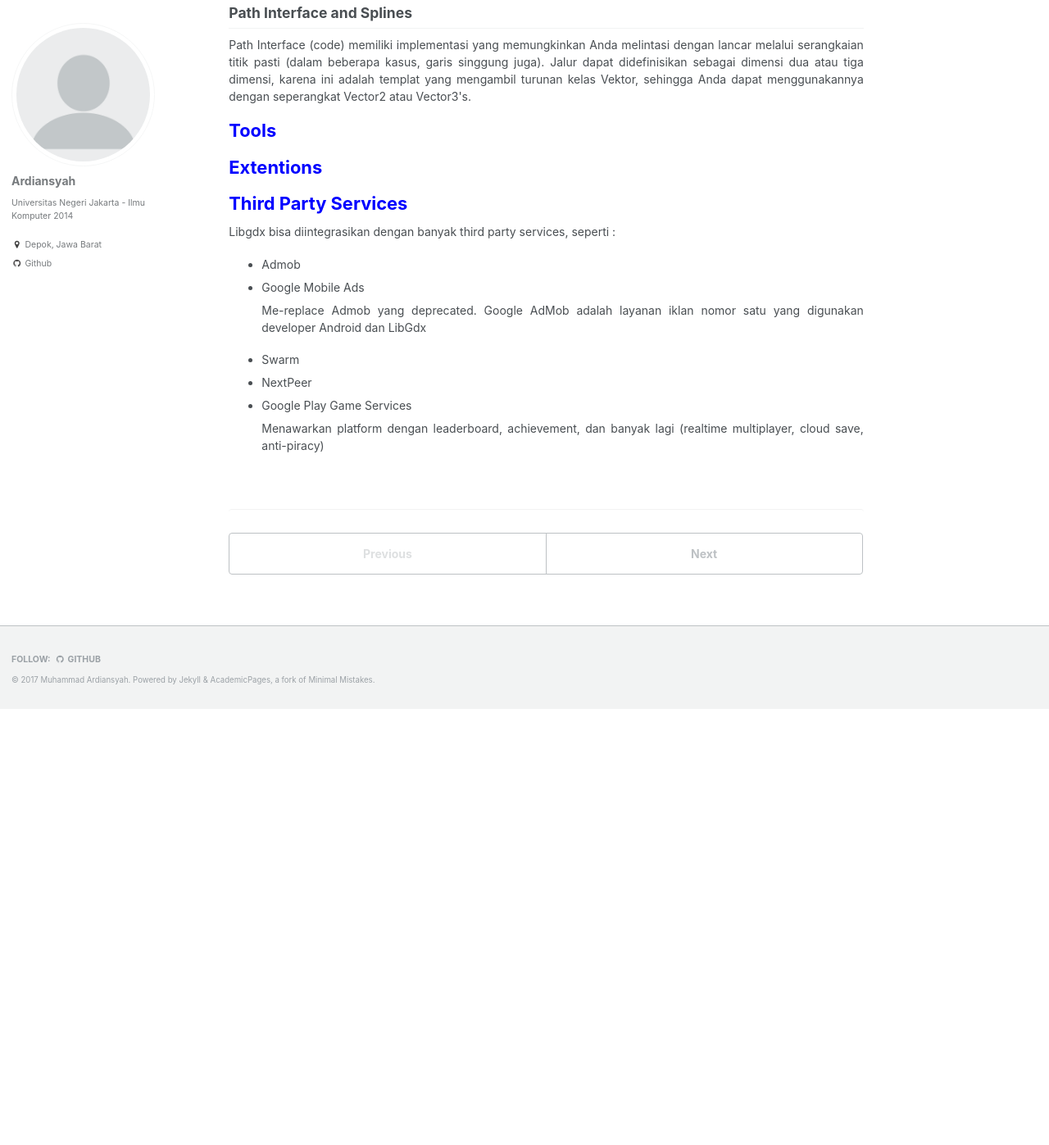
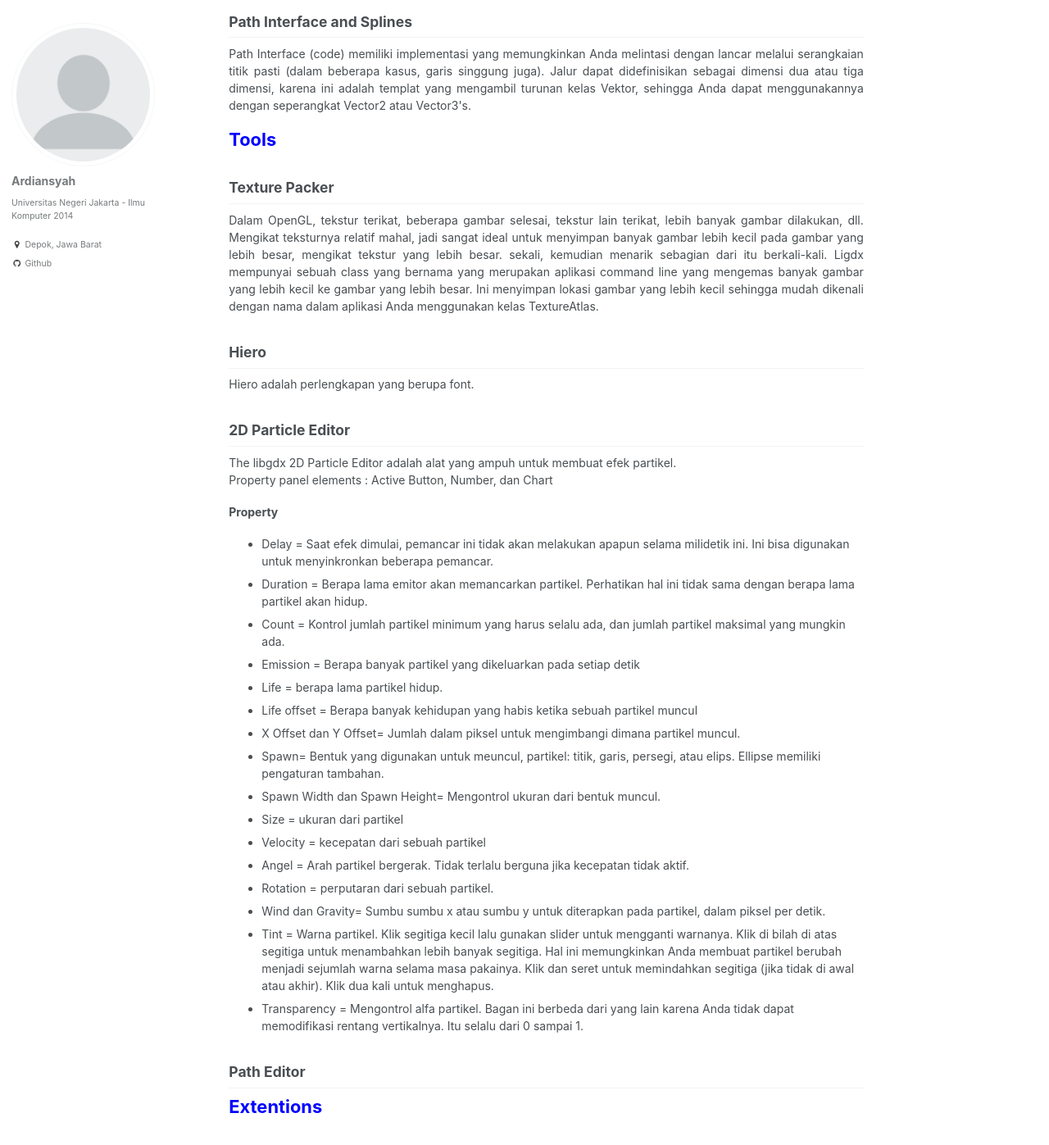
Before and after one commit to ardiansyah97/ardiansyah97.github.io, a Jekyll site: the page built from _blog/review-libgdx-architecture-and-api.md, in a window 1280 px wide and 1400 px high, scrolled down 12963 px. Shown: the top 1397 px of the window at 82% size. Built offline with Jekyll 4.4.1, drawn with Linux system fonts in a browser that asks for light colours; before the commit the page ends 13828 px from its top, so only the background shows below that; some of the changed text lies outside the part shown.

Commit message:
update review libgdx

```diff
--- a/_blog/review-libgdx-architecture-and-api.md
+++ b/_blog/review-libgdx-architecture-and-api.md
@@ -4,8 +4,9 @@ excerpt: "<img style='margin-top:10px;' src='/images/libgdx.png'>"
 collection: blog
 ---
 
+<br>
 <center><img style="margin-top:2%; margin-bottom:2%" src='/images/libgdx.png'></center>
-<br><br>
+<br>
 
 <div id="app_framework">
 	<h1 style="color:blue;">The Application Framework</h1>
@@ -390,7 +391,6 @@ collection: blog
 
 <div id="graphics">
 	<h1 style="color:blue;">Graphics</h1>
-	<p></p>
 </div>
 
 <div id="managing_asset">
@@ -592,12 +592,62 @@ collection: blog
 
 <div id="tools">
 	<h1 style="color:blue;">Tools</h1>
-	<p></p>
+	<h2>Texture Packer</h2>
+		<p align="justify">
+			Dalam OpenGL, tekstur terikat, beberapa gambar selesai, tekstur lain terikat, lebih banyak gambar dilakukan, dll. Mengikat teksturnya relatif mahal, jadi sangat ideal untuk menyimpan banyak gambar lebih kecil pada gambar yang lebih besar, mengikat tekstur yang lebih besar. sekali, kemudian menarik sebagian dari itu berkali-kali. Ligdx mempunyai sebuah class yang bernama yang merupakan aplikasi command line yang mengemas banyak gambar yang lebih kecil ke gambar yang lebih besar. Ini menyimpan lokasi gambar yang lebih kecil sehingga mudah dikenali dengan nama dalam aplikasi Anda menggunakan kelas TextureAtlas.
+		</p>
+	<h2>Hiero</h2>
+		<p align="justify">
+			Hiero adalah perlengkapan yang berupa font.
+		</p>
+	<h2>2D Particle Editor</h2>
+		<p align="justify">
+			The libgdx 2D Particle Editor adalah alat yang ampuh untuk membuat efek partikel. <br>
+			Property panel elements : Active Button, Number, dan Chart
+		</p>
+
+		<p align="justify">
+			<b>Property</b>
+			<ul>
+				<li>Delay = Saat efek dimulai, pemancar ini tidak akan melakukan apapun selama milidetik ini. Ini bisa digunakan untuk menyinkronkan beberapa pemancar.</li>
+				<li>Duration = Berapa lama emitor akan memancarkan partikel. Perhatikan hal ini tidak sama dengan berapa lama partikel akan hidup.</li>
+				<li>Count = Kontrol jumlah partikel minimum yang harus selalu ada, dan jumlah partikel maksimal yang mungkin ada.</li>
+				<li>Emission = Berapa banyak partikel yang dikeluarkan pada setiap detik</li>
+				<li>Life = berapa lama partikel hidup.</li>
+				<li>Life offset = Berapa banyak kehidupan yang habis ketika sebuah partikel muncul</li>
+				<li>X Offset dan Y Offset= Jumlah dalam piksel untuk mengimbangi dimana partikel muncul.</li>
+				<li>Spawn= Bentuk yang digunakan untuk meuncul, partikel: titik, garis, persegi, atau elips. Ellipse memiliki pengaturan tambahan.</li>
+				<li>Spawn Width dan Spawn Height= Mengontrol ukuran dari bentuk muncul.</li>
+				<li>Size = ukuran dari partikel</li>
+				<li>Velocity  = kecepatan dari sebuah partikel</li>
+				<li>Angel = Arah partikel bergerak. Tidak terlalu berguna jika kecepatan tidak aktif.</li>
+				<li>Rotation = perputaran dari sebuah partikel.</li>
+				<li>Wind dan Gravity= Sumbu sumbu x atau sumbu y untuk diterapkan pada partikel, dalam piksel per detik.</li>
+				<li>Tint =  Warna partikel. Klik segitiga kecil lalu gunakan slider untuk mengganti warnanya. Klik di bilah di atas segitiga untuk menambahkan lebih banyak segitiga. Hal ini memungkinkan Anda membuat partikel berubah menjadi sejumlah warna selama masa pakainya. Klik dan seret untuk memindahkan segitiga (jika tidak di awal atau akhir). Klik dua kali untuk menghapus.</li>
+				<li>Transparency =  Mengontrol alfa partikel. Bagan ini berbeda dari yang lain karena Anda tidak dapat memodifikasi rentang vertikalnya. Itu selalu dari 0 sampai 1.</li>
+			</ul>
+		</p>
+	<h2>Path Editor</h2>
 </div>
 
 <div id="extentions">
 	<h1 style="color:blue;">Extentions</h1>
-	<p></p>
+	<h2>Artificial Intelligence</h2>
+		<p align="justify">
+
+		</p>
+	<h2>gdx-freetype</h2>
+		<p align="justify">
+
+		</p>
+	<h2>gdx-pay</h2>
+		<p align="justify">
+			Gdx-pay bertujuan untuk menyediakan cross-platform API untuk in-app purchasing
+		</p>
+	<h2>Physics</h2>
+		<p align="justify">
+			LibGdx mempunyai 2 physic library yang berbeda, Box2D dan Bullet. Box2D untuk 2D physic dan Bullet untuk 3D physic
+		</p>
 </div>
 
 <div id="third_party">
```
Also changed, not shown: _blog/high-concept-document.md (added, +5 -0 lines).
